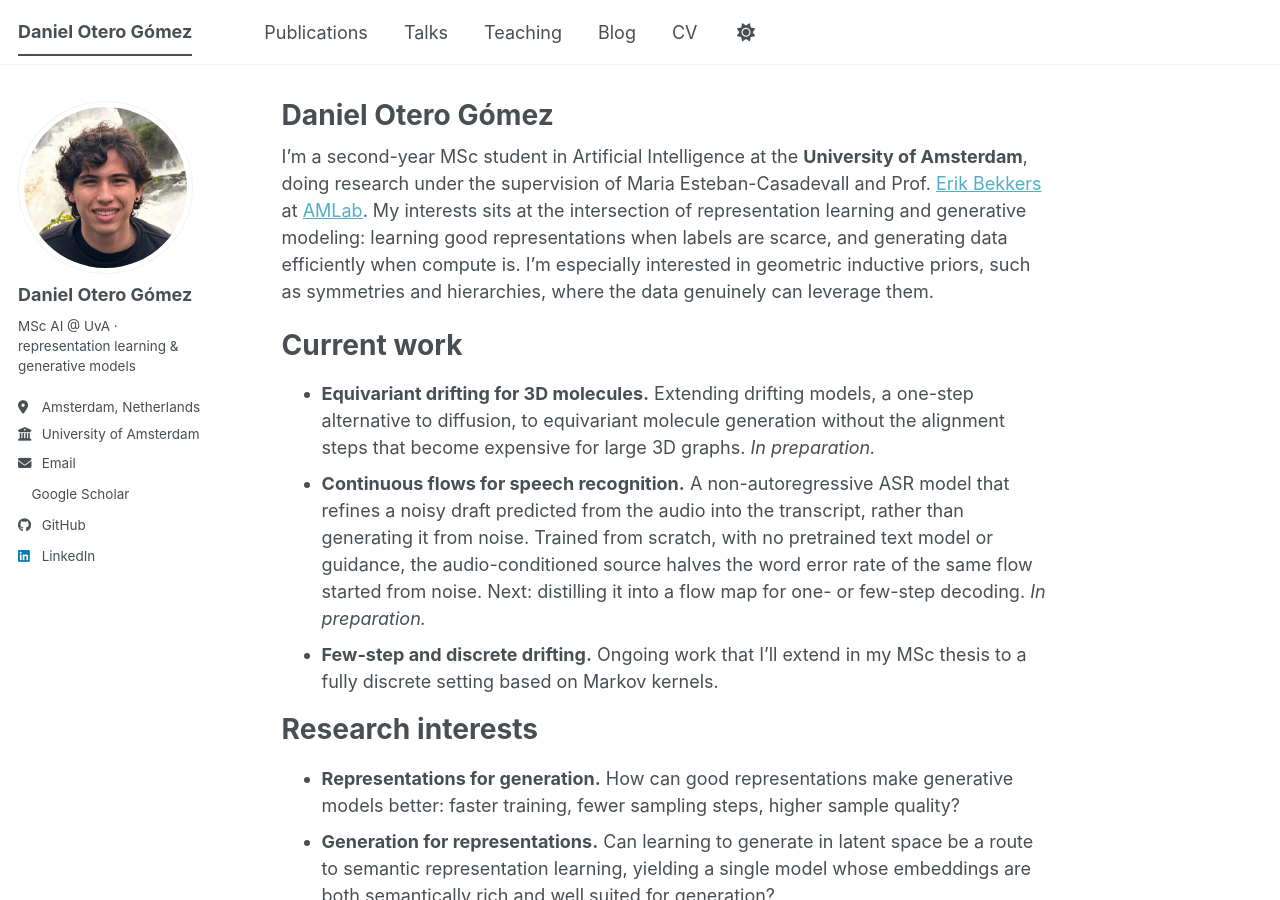
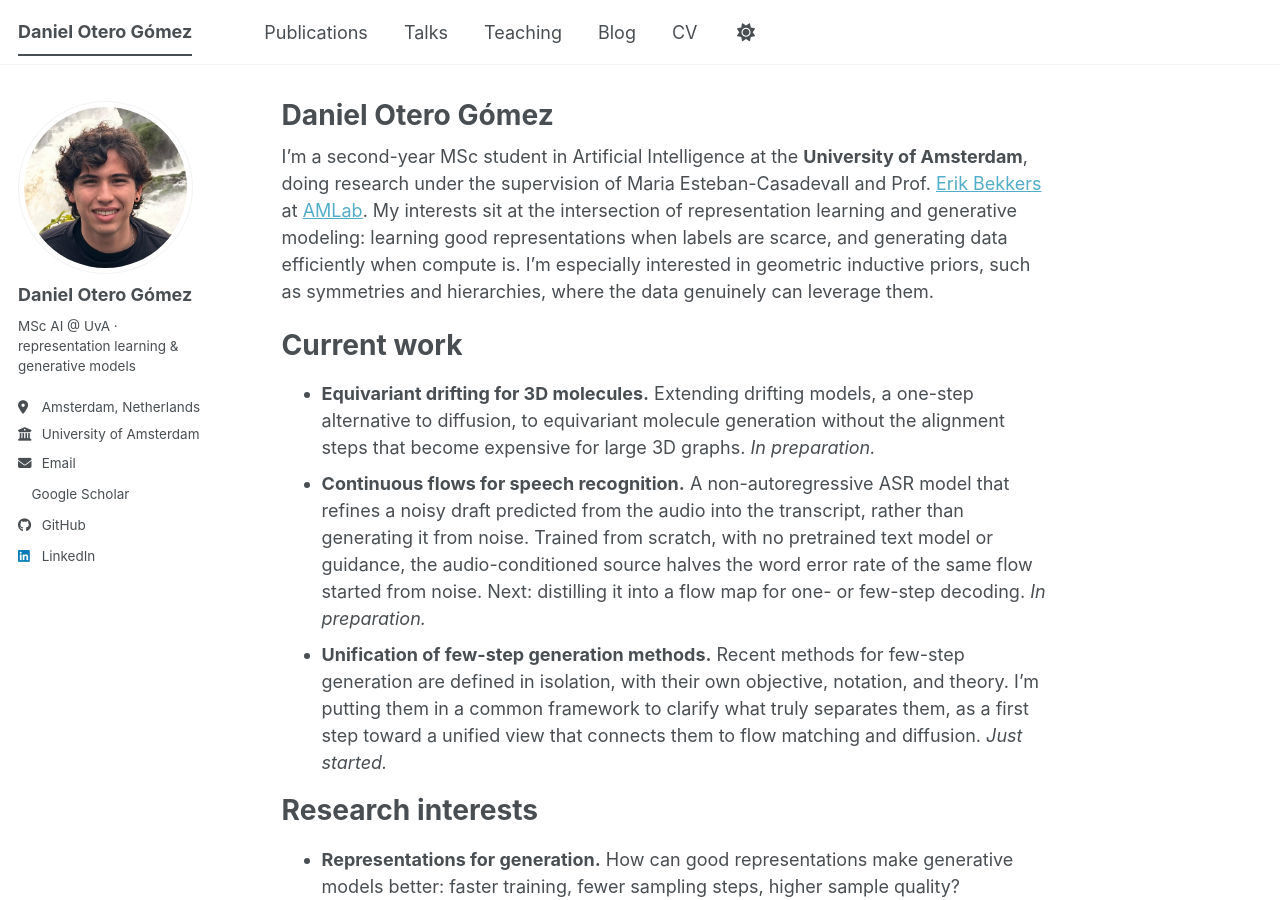
Before and after one commit to daoterog/daoterog.github.io, a Jekyll site: the page built from _pages/about.md, in a window 1280 px wide and 900 px high. Built offline with Jekyll 4.4.1, drawn with Linux system fonts in a browser that asks for light colours; a style sheet for code colours, icons or effects is not loaded.

Commit message:
Better description of current project

```diff
--- a/_pages/about.md
+++ b/_pages/about.md
@@ -7,13 +7,13 @@ redirect_from:
   - /about.html
 ---
 
-I'm a second-year MSc student in Artificial Intelligence at the **University of Amsterdam**, doing research under the supervision of Maria Esteban-Casadevall and Prof. [Erik Bekkers](https://amlab.science.uva.nl/people/ErikBekkers/) at [AMLab](https://amlab.science.uva.nl/). My interests sits at the intersection of representation learning and generative modeling: learning good representations when labels are scarce, and generating data efficiently when compute is. I'm especially interested in geometric inductive priors, such as symmetries and hierarchies, where the data genuinely can leverage them.
+I'm a second-year MSc student in Artificial Intelligence at the **University of Amsterdam**, doing research under the supervision of Maria Esteban-Casadevall and Prof. [Erik Bekkers](https://amlab.science.uva.nl/people/ErikBekkers/) at [AMLab](https://amlab.science.uva.nl/). My interests sit at the intersection of representation learning and generative modeling: learning good representations when labels are scarce, and generating data efficiently when compute is. I'm especially interested in geometric inductive priors, such as symmetries and hierarchies, where the data genuinely can leverage them.
 
 Current work
 ======
 * **Equivariant drifting for 3D molecules.** Extending drifting models, a one-step alternative to diffusion, to equivariant molecule generation without the alignment steps that become expensive for large 3D graphs. *In preparation.*
 * **Continuous flows for speech recognition.** A non-autoregressive ASR model that refines a noisy draft predicted from the audio into the transcript, rather than generating it from noise. Trained from scratch, with no pretrained text model or guidance, the audio-conditioned source halves the word error rate of the same flow started from noise. Next: distilling it into a flow map for one- or few-step decoding. *In preparation.*
-* **Few-step and discrete drifting.** Ongoing work that I'll extend in my MSc thesis to a fully discrete setting based on Markov kernels.
+* **Unification of few-step generation methods.** Recent methods for few-step generation are defined in isolation, with their own objective, notation, and theory. I'm putting them in a common framework to clarify what truly separates them, as a first step toward a unified view that connects them to flow matching and diffusion. *Just started.*
 
 Research interests
 ======
```
